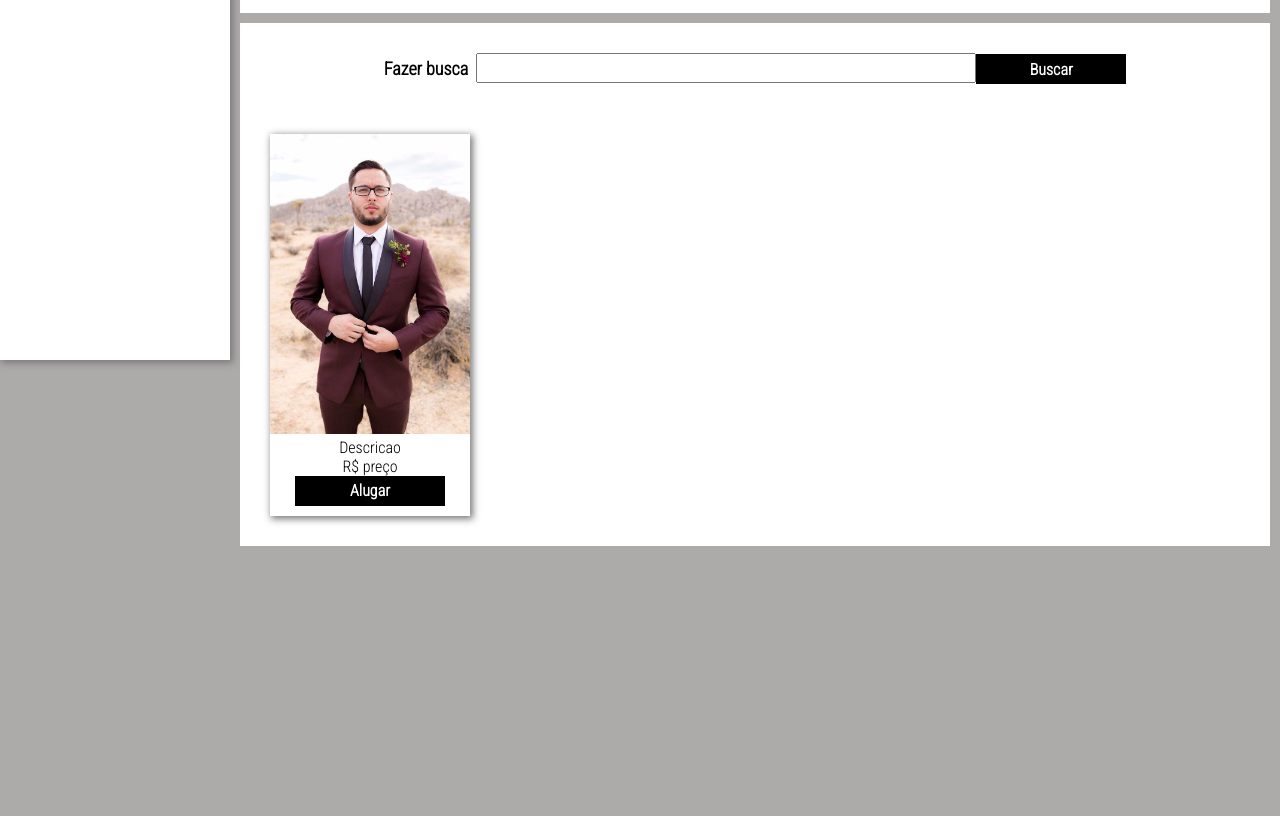
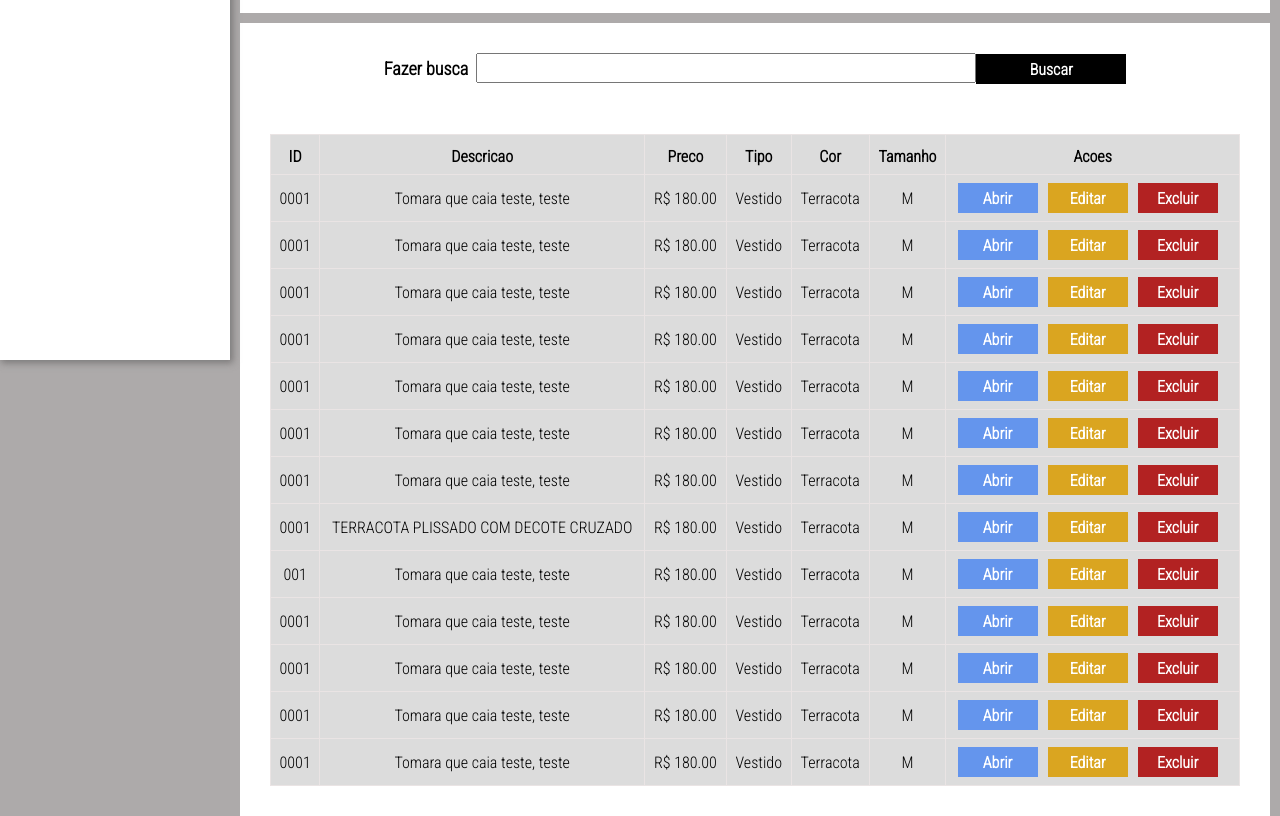
Before and after one commit to julio-r-ai/top-fashion, a React (Vite) app: page /product in a window 1280 px wide. Shown: the part 640-1456 px from the top of the page. Before the commit the page ends 1186 px from the top, so only its background shows below. Built offline with nearby package versions, Linux system fonts and the light colour scheme.

Commit message:
Criando tabela de produtos

```diff
--- a/src/App.css
+++ b/src/App.css
@@ -229,3 +229,66 @@ button:hover{
 .card img{
   width: 200px;
 }
+
+/* TABELA */
+
+table, th, td{
+  border: 1px solid #eae4e4;
+}
+
+table{
+  border-collapse: collapse;
+  width: 100%;
+}
+
+tr{
+  background-color: #DCDCDC;
+}
+
+th, td{
+  padding: 8px;
+}
+
+th{
+  height: 40px;
+  vertical-align: bottom;
+}
+
+.buttonView{
+  width: 80px;
+  height: 30px;
+  margin-right: 10px;
+  background-color: #6495ED	;
+}
+.buttonView:hover{
+  width: 80px;
+  height: 30px;
+  margin-right: 10px;
+  background-color: #6495ED	;
+}
+
+.buttonEdit{
+  width: 80px;
+  height: 30px;
+  margin-right: 10px;
+  background-color: #DAA520		;
+}
+.buttonEdit:hover{
+  width: 80px;
+  height: 30px;
+  margin-right: 10px;
+  background-color:#DAA520		;
+}
+
+.buttonDelete{
+  width: 80px;
+  height: 30px;
+  margin-right: 10px;
+  background-color: #B22222;
+}
+.buttonDelete:hover{
+  width: 80px;
+  height: 30px;
+  margin-right: 10px;
+  background-color: #B22222;
+}
--- a/src/components/Sidebar.jsx
+++ b/src/components/Sidebar.jsx
@@ -10,9 +10,9 @@ const sidebar = () => {
         <div className='sidebar'>
             <ul>
                 <li><Link className="links" to="/"><ImHome3/>Home</Link></li>
+                <li><Link className="links"  to="/rents"><MdCalendarToday/>Alugueis</Link></li>
                 <li><Link className="links"  to="/product"><BsFillArchiveFill/>Produtos</Link></li>
                 <li><Link className="links"  to="/client"><MdOutlineAccountBox/>Cliente</Link></li>
-                <li><Link className="links"  to="/rents"><MdCalendarToday/>Alugueis</Link></li>
                 <li><Link className="links"  to="/configuration"><TiCog/>Configurações</Link></li>
             </ul>
         </div>
--- a/src/routes/Home.jsx
+++ b/src/routes/Home.jsx
@@ -46,6 +46,15 @@ const Home = () => {
             <div className="boxs">
 
                 <motion.div animate={{y:200}} >
+                    <Link className="linksHome"  to="/rents">
+                        <div className="box">
+                            <MdCalendarToday/>
+                            <h4>Acessar Alugueis</h4>
+                        </div>
+                    </Link>
+                </motion.div>
+
+                <motion.div animate={{y:200}} >
                     <Link className="linksHome"  to="/product">
                         <div className="box">
                             <BsFillArchiveFill/>
@@ -59,15 +68,6 @@ const Home = () => {
                         <div className="box">
                             <MdOutlineAccountBox/>
                             <h4>Acessar Clientes</h4>
-                        </div>
-                    </Link>
-                </motion.div>
-
-                <motion.div animate={{y:200}} >
-                    <Link className="linksHome"  to="/rents">
-                        <div className="box">
-                            <MdCalendarToday/>
-                            <h4>Acessar Alugueis</h4>
                         </div>
                     </Link>
                 </motion.div>
--- a/src/routes/Product.jsx
+++ b/src/routes/Product.jsx
@@ -1,8 +1,6 @@
 import React from "react";
 import '../App.css'
 import { motion } from "framer-motion";
-
-import imagem1 from "../images/img3.jpg"
 
 const Product = () => {
    return(
@@ -71,7 +69,7 @@ const Product = () => {
                <button>Buscar</button>
             </div>
 
-            <div className="cards">
+            {/* <div className="cards">
                <div className="card">
                     <div>
                          <img src={imagem1} alt="" />
@@ -86,10 +84,197 @@ const Product = () => {
                          <button>Alugar</button>
                     </div>
                </div>
-            </div>
-        </motion.div>
+            </div> */}
 
-       </div>
+            <table>
+               <thead>
+                    <tr>
+                         <th>ID</th>
+                         <th>Descricao</th>
+                         <th>Preco</th>
+                         <th>Tipo</th>
+                         <th>Cor</th>
+                         <th>Tamanho</th>
+                         <th>Acoes</th>
+                    </tr>
+               </thead>
+               <tbody>
+                    <tr>
+                        <td>0001</td>
+                        <td>Tomara que caia teste, teste</td>
+                        <td>R$ 180.00</td>
+                        <td>Vestido</td>
+                        <td>Terracota</td>
+                        <td>M</td>
+                        <td>
+                              <button className="buttonView">Abrir</button>
+                              <button className="buttonEdit">Editar</button>
+                              <button className="buttonDelete">Excluir</button>
+                        </td>
+                    </tr>
+                    <tr>
+                        <td>0001</td>
+                        <td>Tomara que caia teste, teste</td>
+                        <td>R$ 180.00</td>
+                        <td>Vestido</td>
+                        <td>Terracota</td>
+                        <td>M</td>
+                        <td>
+                              <button className="buttonView">Abrir</button>
+                              <button className="buttonEdit">Editar</button>
+                              <button className="buttonDelete">Excluir</button>
+                        </td>
+                    </tr>
+                    <tr>
+                        <td>0001</td>
+                        <td>Tomara que caia teste, teste</td>
+                        <td>R$ 180.00</td>
+                        <td>Vestido</td>
+                        <td>Terracota</td>
+                        <td>M</td>
+                        <td>
+                              <button className="buttonView">Abrir</button>
+                              <button className="buttonEdit">Editar</button>
+                              <button className="buttonDelete">Excluir</button>
+                        </td>
+                    </tr>
+                    <tr>
+                        <td>0001</td>
+                        <td>Tomara que caia teste, teste</td>
+                        <td>R$ 180.00</td>
+                        <td>Vestido</td>
+                        <td>Terracota</td>
+                        <td>M</td>
+                        <td>
+                              <button className="buttonView">Abrir</button>
+                              <button className="buttonEdit">Editar</button>
+                              <button className="buttonDelete">Excluir</button>
+                        </td>
+                    </tr>
+                    <tr>
+                        <td>0001</td>
+                        <td>Tomara que caia teste, teste</td>
+                        <td>R$ 180.00</td>
+                        <td>Vestido</td>
+                        <td>Terracota</td>
+                        <td>M</td>
+                        <td>
+                              <button className="buttonView">Abrir</button>
+                              <button className="buttonEdit">Editar</button>
+                              <button className="buttonDelete">Excluir</button>
+                        </td>
+                    </tr>
+                    <tr>
+                        <td>0001</td>
+                        <td>Tomara que caia teste, teste</td>
+                        <td>R$ 180.00</td>
+                        <td>Vestido</td>
+                        <td>Terracota</td>
+                        <td>M</td>
+                        <td>
+                              <button className="buttonView">Abrir</button>
+                              <button className="buttonEdit">Editar</button>
+                              <button className="buttonDelete">Excluir</button>
+                        </td>
+                    </tr>
+                    <tr>
+                        <td>0001</td>
+                        <td>Tomara que caia teste, teste</td>
+                        <td>R$ 180.00</td>
+                        <td>Vestido</td>
+                        <td>Terracota</td>
+                        <td>M</td>
+                        <td>
+                              <button className="buttonView">Abrir</button>
+                              <button className="buttonEdit">Editar</button>
+                              <button className="buttonDelete">Excluir</button>
+                        </td>
+                    </tr>
+                    <tr>
+                        <td>0001</td>
+                        <td>TERRACOTA PLISSADO COM DECOTE CRUZADO</td>
+                        <td>R$ 180.00</td>
+                        <td>Vestido</td>
+                        <td>Terracota</td>
+                        <td>M</td>
+                        <td>
+                              <button className="buttonView">Abrir</button>
+                              <button className="buttonEdit">Editar</button>
+                              <button className="buttonDelete">Excluir</button>
+                        </td>
+                    </tr>
+                    <tr>
+                        <td>001</td>
+                        <td>Tomara que caia teste, teste</td>
+                        <td>R$ 180.00</td>
+                        <td>Vestido</td>
+                        <td>Terracota</td>
+                        <td>M</td>
+                        <td>
+                              <button className="buttonView">Abrir</button>
+                              <button className="buttonEdit">Editar</button>
+                              <button className="buttonDelete">Excluir</button>
+                        </td>
+                    </tr>
+                    <tr>
+                        <td>0001</td>
+                        <td>Tomara que caia teste, teste</td>
+                        <td>R$ 180.00</td>
+                        <td>Vestido</td>
+                        <td>Terracota</td>
+                        <td>M</td>
+                        <td>
+                              <button className="buttonView">Abrir</button>
+                              <button className="buttonEdit">Editar</button>
+                              <button className="buttonDelete">Excluir</button>
+                        </td>
+                    </tr>
+                    <tr>
+                        <td>0001</td>
+                        <td>Tomara que caia teste, teste</td>
+                        <td>R$ 180.00</td>
+                        <td>Vestido</td>
+                        <td>Terracota</td>
+                        <td>M</td>
+                        <td>
+                              <button className="buttonView">Abrir</button>
+                              <button className="buttonEdit">Editar</button>
+                              <button className="buttonDelete">Excluir</button>
+                        </td>
+                    </tr>
+                    <tr>
+                        <td>0001</td>
+                        <td>Tomara que caia teste, teste</td>
+                        <td>R$ 180.00</td>
+                        <td>Vestido</td>
+                        <td>Terracota</td>
+                        <td>M</td>
+                        <td>
+                              <button className="buttonView">Abrir</button>
+                              <button className="buttonEdit">Editar</button>
+                              <button className="buttonDelete">Excluir</button>
+                        </td>
+                    </tr>
+                    <tr>
+                        <td>0001</td>
+                        <td>Tomara que caia teste, teste</td>
+                        <td>R$ 180.00</td>
+                        <td>Vestido</td>
+                        <td>Terracota</td>
+                        <td>M</td>
+                        <td>
+                              <button className="buttonView">Abrir</button>
+                              <button className="buttonEdit">Editar</button>
+                              <button className="buttonDelete">Excluir</button>
+                        </td>
+                    </tr>
+               </tbody>
+            </table>
+
+
+      </motion.div>
+
+     </div>
    )
 }
 
```
